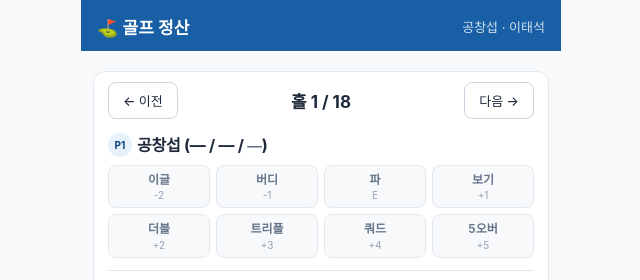
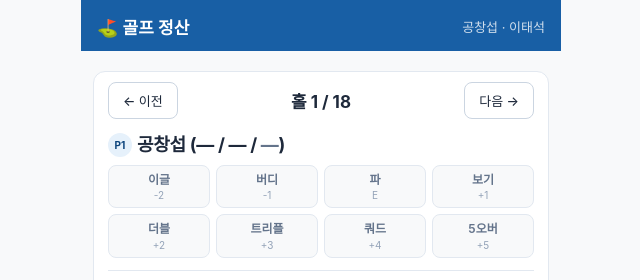
Before and after one commit to kongchangsup-cmd/golf-app, a plain HTML site: page index.html in a window 1280 px wide. Both pictures are taken after a click on the button "게임 시작". Shown: the top 280 px of the page, 319-959 px from the left. Drawn offline with Linux system fonts and the light colour scheme.

Commit message:
Update index.html

```diff
--- a/index.html
+++ b/index.html
@@ -63,8 +63,8 @@ body{overflow-x:hidden;}
 .gas-btn.on{background:var(--blue-bg);border-color:var(--blue);}
 .player-section{margin-bottom:12px;}
 .player-header{display:flex;align-items:center;gap:8px;margin-bottom:8px;}
-.pname{font-size:clamp(13px,3.6vw,16px);font-weight:700;color:var(--txt);line-height:1.25;white-space:nowrap;letter-spacing:-.25px;min-width:0;}
-.pname-current{font-size:.92em;font-weight:600;color:var(--txt2);}
+.pname{font-size:clamp(15px,4.2vw,18px);font-weight:700;color:var(--txt);line-height:1.2;white-space:nowrap;letter-spacing:-.3px;min-width:0;}
+.pname-current{font-size:1em;font-weight:700;color:var(--txt2);}
 .score-btn-grid{display:grid;grid-template-columns:repeat(4,1fr);gap:6px;}
 .scbtn{padding:5px 2px;border-radius:var(--radius-sm);border:1px solid var(--border);background:var(--bg);cursor:pointer;text-align:center;line-height:1.3;font-family:inherit;}
 .scbtn:active{transform:scale(.95);}
```
